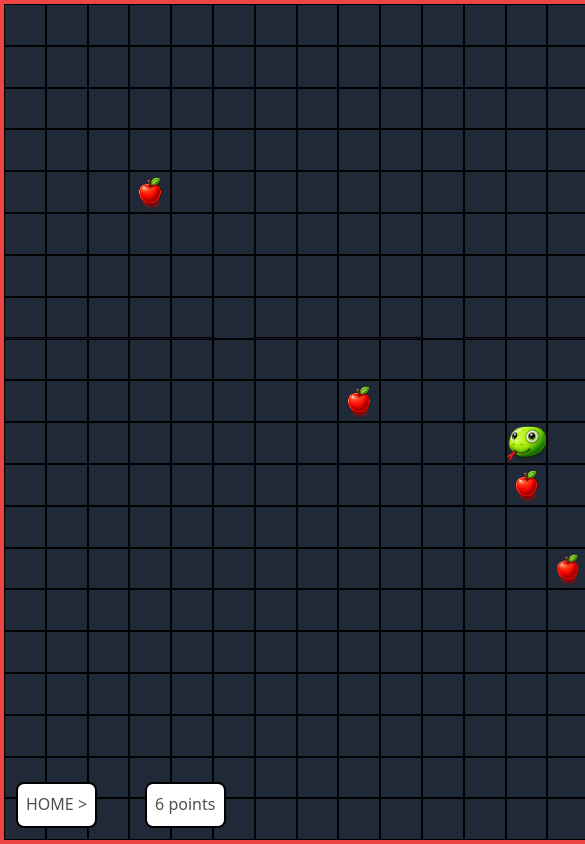
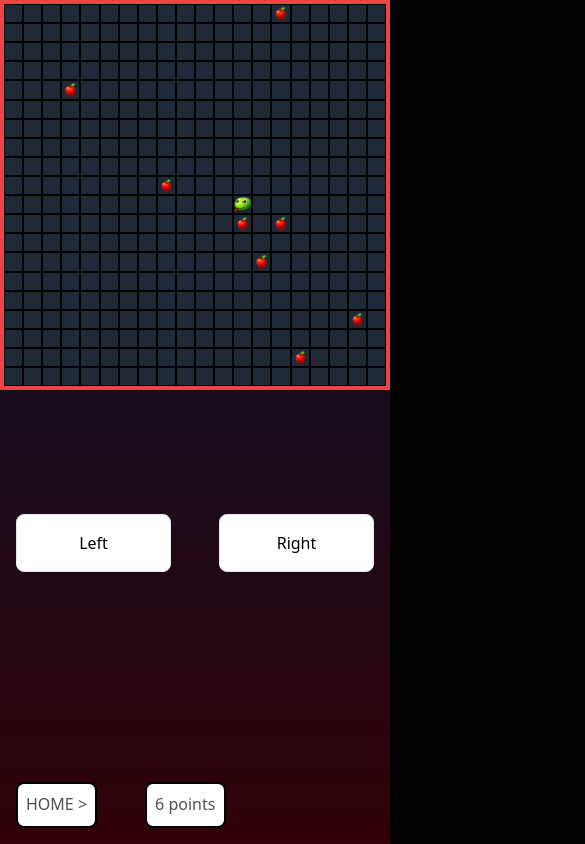
Before and after one commit to JABBA611/JABBA611.github.io, a plain HTML site: page snake.html in a window 390 px wide. Both pictures are taken after a click on the button "Start". Shown: the top 844 px of the page, 585 px wide, since content can reach past the window. Drawn offline with nearby package versions, Linux system fonts and the light colour scheme.

Commit message:
mobileupdate

```diff
--- a/snake.html
+++ b/snake.html
@@ -1,5 +1,6 @@
 <html>
     <head>
+        <meta name="viewport" content="width=device-width, initial-scale=1.0">
         <style>
             .body {
                 background-image: url("images/snakebody.png");
@@ -163,7 +164,7 @@
                 document.getElementById("points").classList.add('hidden');
                 document.getElementById("startBtn").style.display = "none";
                 document.getElementById("screenMain").style.display = "block";
-
+                document.getElementById("mobile").classList.remove('hidden');
 
                 move = 0;
                 snakeLen = 1;
@@ -279,6 +280,7 @@
                 document.getElementById("points").innerText = "GAME OVER! "+points+ " points";
                 document.getElementById("startBtn").style.display = "inline-block";
                 document.getElementById("screenMain").style.display = "none";
+                document.getElementById("mobile").classList.add('hidden');
             }
             function point(rnd) {
             }
@@ -298,6 +300,12 @@
                 }
                 document.getElementById('screen').innerHTML = cells;
             };
+            function left(){
+                move= 'left';
+            }
+            function right(){
+                move= 'right';
+            }
         </script>
         <title>Snake</title>
         <link
@@ -316,11 +324,15 @@
             </p>
         </div>
         <div id="screenMain" class="hidden">
-        <div class="border-4 h-screen border-red-500 aspect-square mx-auto">
+        <div class="border-4 max-h-screen border-red-500 aspect-square mx-auto w-full">
             <div class=" my-auto grid grid-cols-[repeat(20,minmax(0,1fr))] gap-0" id="screen">
 
             </div>
         </div>
+        </div>
+        <div id="mobile" class="md:invisible mb-64 grid hidden text-center grid-cols-2 w-full gap-12 p-4 fixed bottom-0 left-0">
+            <button class="bg-white p-4 text-black border rounded-lg" onclick="left()">Left</button>
+            <button class="bg-white p-4 text-black border rounded-lg" onclick="right()">Right</button>
         </div>
         <div class="text-center hidden text-white text-8xl p-8" id="points">
             <p></p>
```
